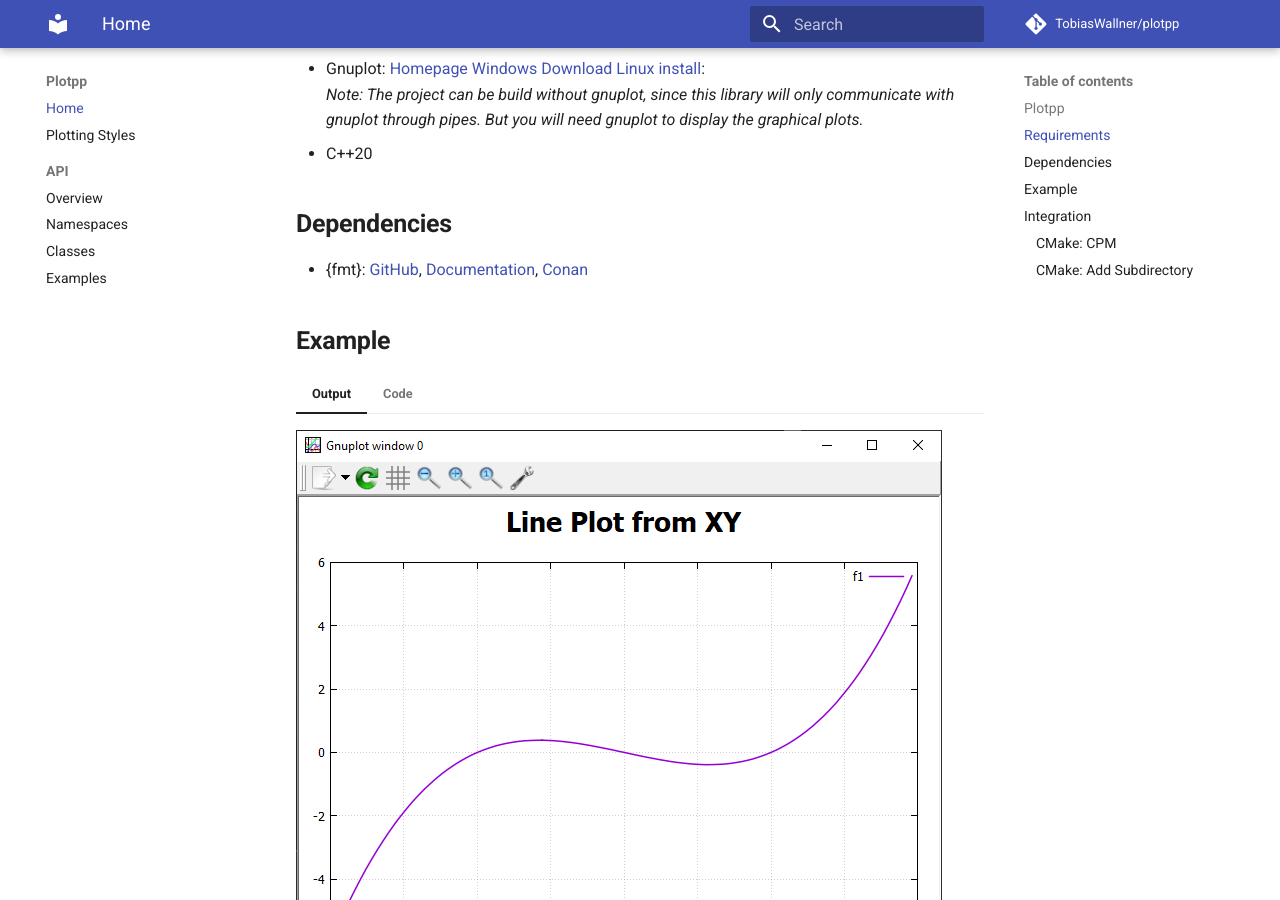
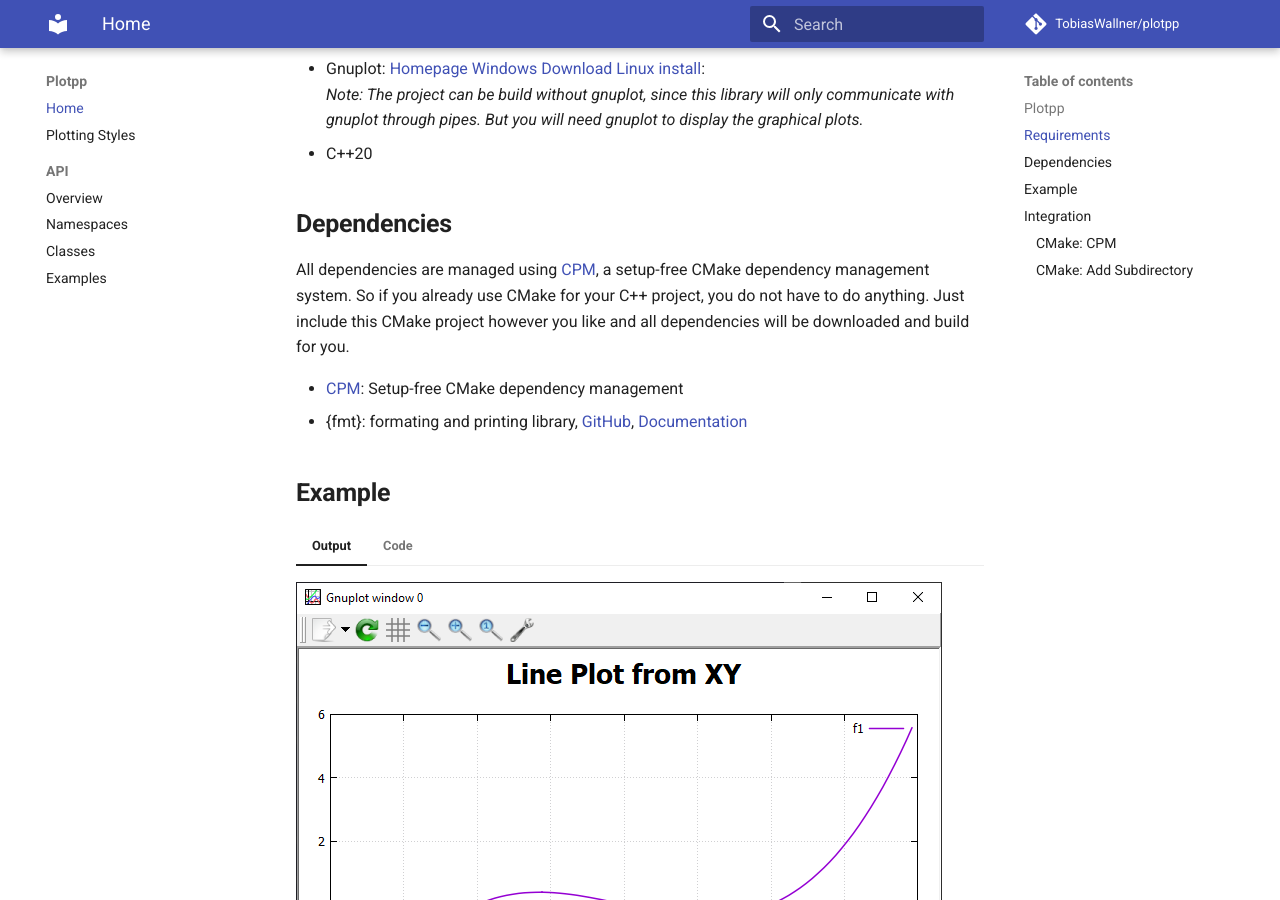
Before and after one commit to TobiasWallner/plotpp, an MkDocs documentation site: the page built from docs/docs/index.md, in a window 1280 px wide and 900 px high, scrolled down 384 px. Built offline with MkDocs 1.6.1 and Material for MkDocs 9.7.7, drawn with Linux system fonts in a browser that asks for light colours; comment, search, counter and statistics services are not loaded.

Commit message:
updated dependencies for usage with CPM

```diff
--- a/docs/docs/index.md
+++ b/docs/docs/index.md
@@ -17,7 +17,12 @@ Allows plotting from custom containers/vectors if they use `begin()` and `end()`
 
 ## **Dependencies**
 
-- {fmt}: [GitHub](https://github.com/fmtlib/fmt), [Documentation](https://fmt.dev/11.0/), [Conan](https://conan.io/center/recipes/fmt?version=)
+All dependencies are managed using [CPM](https://github.com/cpm-cmake/CPM.cmake), a setup-free CMake dependency management system.
+So if you already use CMake for your C++ project, you do not have to do anything.
+Just include this CMake project however you like and all dependencies will be downloaded and build for you.
+
+- [CPM](https://github.com/cpm-cmake/CPM.cmake): Setup-free CMake dependency management
+- {fmt}: formating and printing library, [GitHub](https://github.com/fmtlib/fmt), [Documentation](https://fmt.dev/11.0/)
 
 ## **Example**
 
```
Also changed, not shown: README.md.
